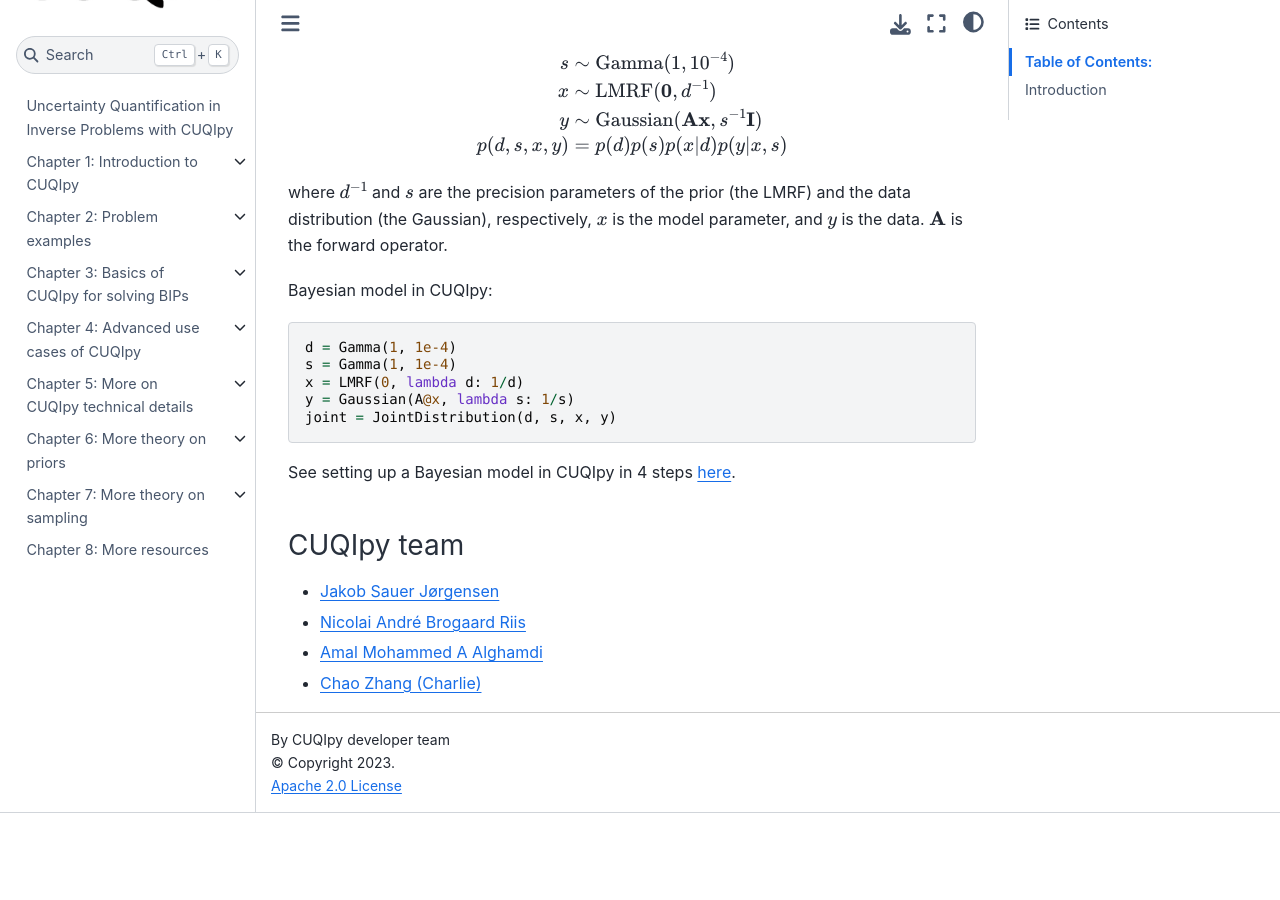
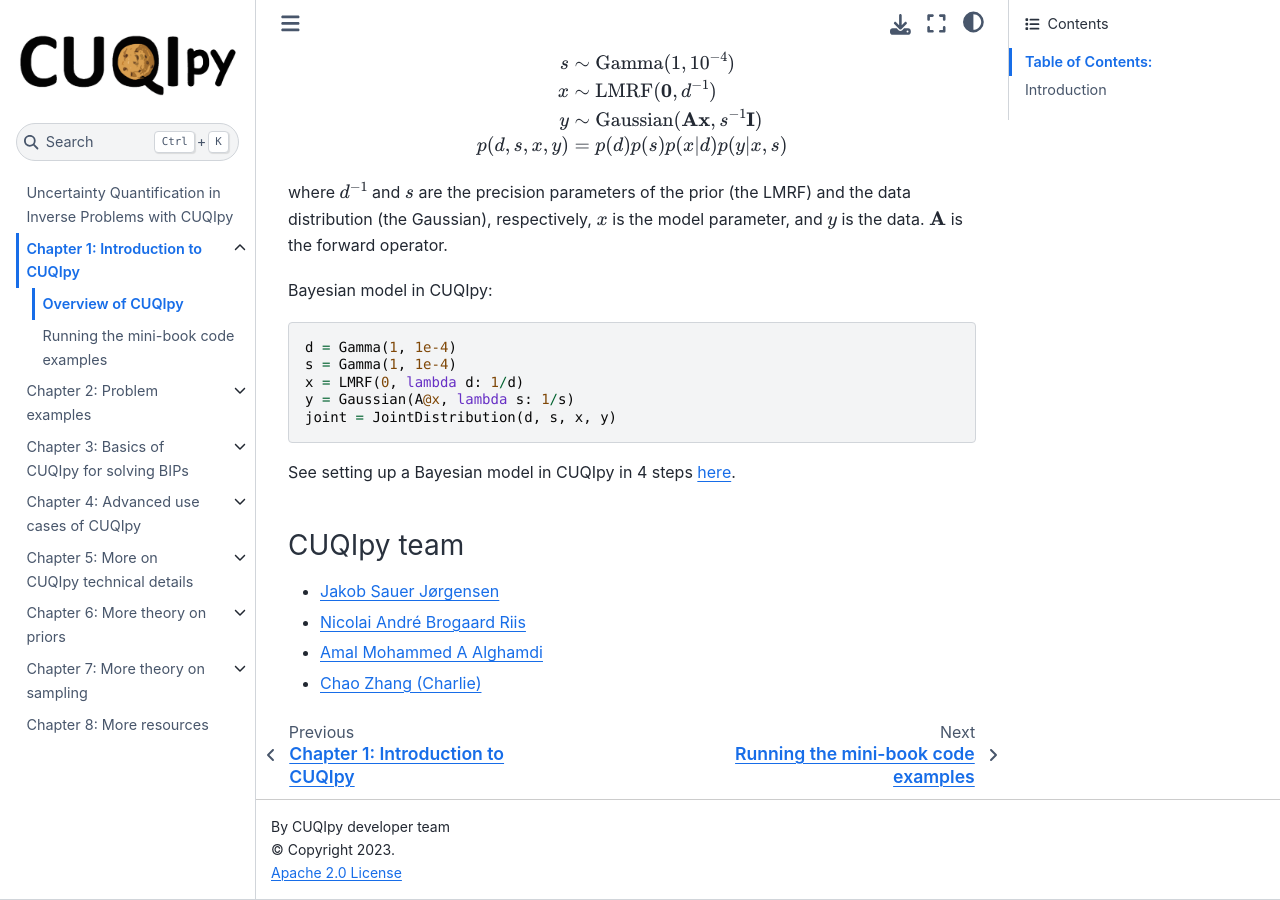
Before and after one commit to amal-ghamdi/CUQI-Book-test, a Jupyter Book: the page built from chapter01/overview_of_cuqipy.md, in a window 1280 px wide and 900 px high, scrolled down 3324 px. Built offline with Jupyter Book 1.0.4 settings and Sphinx 7.4.7 and the Sphinx Book theme 1.1.4, drawn with Linux system fonts in a browser that asks for light colours; pages that are not in the unit, such as notebooks, are missing from menus; before the commit the page ends 4137 px from its top, so only the background shows below that.

Commit message:
update, split overview section into two

```diff
--- a/_toc.yml
+++ b/_toc.yml
@@ -13,7 +13,8 @@ parts:
       # ===== chapter 1 ========================================
       - file: chapter01/chapter01
         sections:
-          - file: chapter01/introduction_overview_of_cuqipy
+          - file: chapter01/overview_of_cuqipy
+          - file: chapter01/run_mini_book.md
           - file: chapter01/intro_example_short.ipynb
           - file: chapter01/intro_example_long.ipynb
 
```
